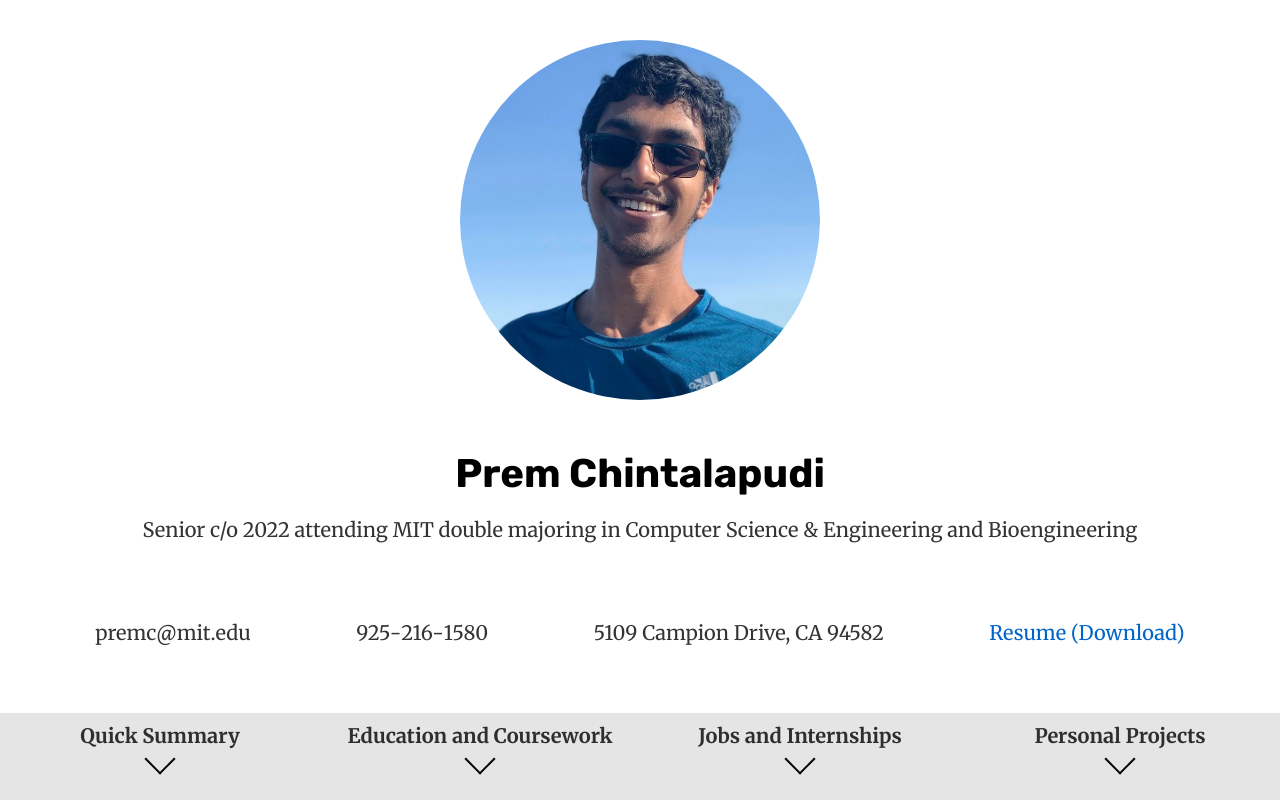
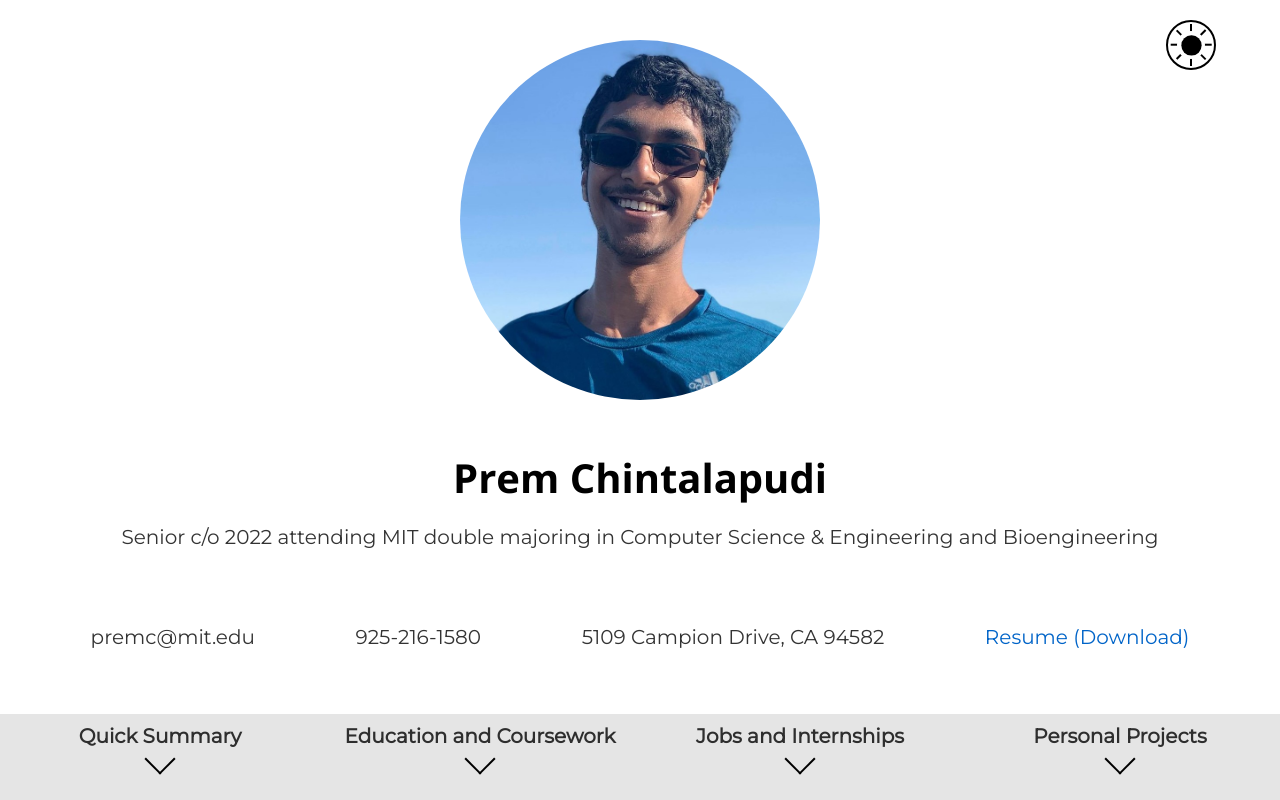
Before and after one commit to pchintalapudi/website-dev, a Vue app: page / in a window 1280 px wide. Built offline with nearby package versions, Linux system fonts and the light colour scheme.

Commit message:
Minor changes

```diff
--- a/public/index.html
+++ b/public/index.html
@@ -1,28 +1,35 @@
 <!DOCTYPE html>
 <html lang="en-US">
+
 <head>
   <meta charset="utf-8">
   <meta http-equiv="X-UA-Compatible" content="IE=edge">
   <meta name="viewport" content="width=device-width,initial-scale=1.0">
-    <meta name="description" content="Prem Chintalapudi is a senior at MIT double-majoring in computer science and bioengineering.">
+  <meta name="description"
+    content="Prem Chintalapudi is a senior at MIT double-majoring in computer science and bioengineering.">
   <meta name="robots" content="follow, index">
   <meta property="og:type" content="website">
   <meta property="og:title" content="Prem Chintalapudi">
-    <meta property="og:description" content="Prem Chintalapudi is a junior attending MIT double majoring in both Computer Science & Engineering and Bioengineering. A mostly-comprehensive accounting of my work for the past 5 years is located here.">
+  <meta property="og:description"
+    content="Prem Chintalapudi is a junior attending MIT double majoring in both Computer Science & Engineering and Bioengineering. A mostly-comprehensive accounting of my work for the past 5 years is located here.">
   <meta property="og:image" content="<%= BASE_URL %>profile.jpg">
   <meta property="og:url" content="https://pchintalapudi.github.io/home">
   <meta property="og:site_name" content="Prem Chintalapudi">
-    <link rel="icon" href="<%= BASE_URL %>favicon.ico">
-    <link rel="preconnect" href="https://fonts.googleapis.com">
+  <link rel="icon" href="<%= BASE_URL %>favicon.ico"><link rel="preconnect" href="https://fonts.googleapis.com">
   <link rel="preconnect" href="https://fonts.gstatic.com" crossorigin>
-    <link href="https://fonts.googleapis.com/css2?family=Merriweather:ital,wght@0,400;0,700;1,400&family=Rubik:ital,wght@0,400;0,700;1,400&display=swap" rel="stylesheet">
-    <title><%= htmlWebpackPlugin.options.title %></title>
+  <link href="https://fonts.googleapis.com/css2?family=Montserrat:ital@0;1&family=Open+Sans:wght@700&display=swap" rel="stylesheet">
+  <title>
+    <%= htmlWebpackPlugin.options.title %>
+  </title>
 </head>
+
 <body>
   <noscript>
-      <strong>I'm sorry but my website doesn't work properly without JavaScript enabled. Please enable it to continue.</strong>
+    <strong>I'm sorry but my website doesn't work properly without JavaScript enabled. Please enable it to
+      continue.</strong>
   </noscript>
   <div id="app"></div>
   <!-- built files will be auto injected -->
 </body>
+
 </html>
--- a/src/App.vue
+++ b/src/App.vue
@@ -1,5 +1,14 @@
 <template>
-<main>
+  <main :class="darkMode ? 'dark' : 'light'">
+    <span :class="['dark-mode-toggle']" @click="toggleDarkMode()">
+      <button class="button">Toggle Dark Mode</button>
+      <div class="rays">
+        <div class="ray"></div>
+        <div class="ray"></div>
+        <div class="ray"></div>
+        <div class="ray"></div>
+      </div>
+    </span>
     <title-vue></title-vue>
     <summary-vue></summary-vue>
     <education-vue></education-vue>
@@ -9,61 +18,74 @@
 </template>
 
 <script lang="ts">
-import { defineComponent } from 'vue';
-import TitleVue from './components/Title.vue';
-import SummaryVue from './components/Summary.vue';
-import EducationVue from './components/Education.vue';
-import WorkVue from './components/Work.vue';
-import ProjectsVue from './components/Projects.vue';
+import {
+  defineComponent,
+  onBeforeUnmount,
+  onMounted,
+  onUnmounted,
+  ref,
+} from "vue";
+import TitleVue from "./components/Title.vue";
+import SummaryVue from "./components/Summary.vue";
+import EducationVue from "./components/Education.vue";
+import WorkVue from "./components/Work.vue";
+import ProjectsVue from "./components/Projects.vue";
 
 export default defineComponent({
-  name: 'App',
+  setup() {
+    const darkMode = ref(false);
+    const sitePreference = localStorage.getItem("darkmode");
+    if (sitePreference === null) {
+      const changeListener = (event: MediaQueryListEvent) => {
+        const sitePreference = localStorage.getItem("darkmode");
+        if (sitePreference !== null) {
+          return;
+        }
+        darkMode.value = event.matches;
+      };
+      const mediaQuery = window.matchMedia("(prefers-color-scheme: dark)");
+      onMounted(() => mediaQuery.addEventListener("change", changeListener));
+      onBeforeUnmount(() =>
+        mediaQuery.removeEventListener("change", changeListener)
+      );
+    } else {
+      darkMode.value = sitePreference === "dark";
+    }
+    return { darkMode };
+  },
+  name: "App",
   components: {
     TitleVue,
     SummaryVue,
     EducationVue,
     WorkVue,
-    ProjectsVue
-  }
+    ProjectsVue,
+  },
+  methods: {
+    toggleDarkMode() {
+      this.darkMode = !this.darkMode;
+      localStorage.setItem("darkmode", this.darkMode ? "dark" : "light");
+    },
+  },
 });
 </script>
 
 <style>
 .light {
-  --bg-color: 255,255,255;
-  --fg-color: 0,0,0;
+  --bg-color: 255, 255, 255;
+  --fg-color: 0, 0, 0;
   --blue: 0, 100, 200;
   --green: 0, 144, 64;
   --yellow: 200, 175, 0;
   --red: 206, 32, 32;
 }
 .dark {
-  --bg-color: 18,18,18;
-  --fg-color: 222,222,222;
-  --blue: 0,127,255;
-  --green: 32,225,64;
+  --bg-color: 18, 18, 18;
+  --fg-color: 222, 222, 222;
+  --blue: 0, 127, 255;
+  --green: 32, 225, 64;
   --yellow: 225, 255, 64;
-  --red: 225,64,64;
-}
-@media (prefers-color-scheme: dark) {
-  main {
-    --bg-color: 18,18,18;
-    --fg-color: 222,222,222;
-    --blue: 0,127,255;
-    --green: 32,225,64;
-    --yellow: 225, 255, 64;
-    --red: 225,64,64;
-  }
-}
-@media not all and (prefers-color-scheme: dark) {
-  main {
-    --bg-color: 255,255,255;
-    --fg-color: 0,0,0;
-    --blue: 0, 100, 200;
-    --green: 0, 144, 64;
-    --yellow: 200, 175, 0;
-    --red: 206, 32, 32;
-  }
+  --red: 225, 64, 64;
 }
 * {
   display: flex;
@@ -72,7 +94,9 @@ export default defineComponent({
   padding: 0;
   box-sizing: border-box;
 }
-style, script, head {
+style,
+script,
+head {
   display: none;
 }
 h1 {
@@ -87,11 +111,17 @@ h3 {
 h4 {
   font-size: 1.125em;
 }
-h5, h6 {
+h5,
+h6 {
   font-size: 1.0625em;
 }
-h1, h2, h3, h4, h5, h6 {
-  font-family: 'Rubik', sans-serif;
+h1,
+h2,
+h3,
+h4,
+h5,
+h6 {
+  font-family: "Open Sans", sans-serif;
   color: rgb(var(--fg-color));
   transition: color 300ms;
 }
@@ -101,11 +131,12 @@ h1, h2, h3, h4, h5, h6 {
   transition: color 300ms;
 }
 main {
+  position: relative;
   --text-color: rgba(var(--fg-color), 0.8);
   background-color: rgb(var(--bg-color));
   color: var(--text-color);
   transition: color 300ms, background-color 300ms;
-  font-family: 'Merriweather', serif;
+  font-family: "Montserrat", sans-serif;
   scroll-behavior: smooth;
   overflow: auto;
   height: 100vh;
@@ -121,6 +152,100 @@ main {
 }
 .red {
   --color: rgb(var(--red));
+}
+.dark-mode-toggle {
+  position: absolute;
+  top: 2.5vh;
+  right: 5vw;
+  width: 50px;
+  height: 50px;
+  justify-content: center;
+  align-items: center;
+  cursor: pointer;
+  border-radius: 50%;
+  border: 2px solid rgb(var(--fg-color));
+  transition: border-color 300ms;
+}
+.dark-mode-toggle > button {
+  color: transparent;
+  background-color: transparent;
+  font-size: 0;
+  position: absolute;
+  top: 0;
+  right: 0;
+  bottom: 0;
+  left: 0;
+  height: 100%;
+  width: 100%;
+  border-radius: 50%;
+  border: none;
+  cursor: pointer;
+}
+.ray {
+  position: absolute;
+  top: 5%;
+  left: calc(50% - 1px);
+  bottom: 5%;
+  border-right: 2px solid rgba(var(--fg-color), 1);
+}
+.ray:nth-of-type(1) {
+  transform: rotate(0deg);
+}
+.ray:nth-of-type(2) {
+  transform: rotate(45deg);
+}
+.ray:nth-of-type(3) {
+  transform: rotate(90deg);
+}
+.ray:nth-of-type(4) {
+  transform: rotate(135deg);
+}
+.rays {
+  transition: transform 300ms;
+  height: 100%;
+  width: 100%;
+}
+.dark .rays {
+  transform: scale(0.6);
+}
+.dark-mode-toggle::after {
+  position: absolute;
+  content: "";
+  width: 62.5%;
+  height: 62.5%;
+  border-radius: 50%;
+  z-index: 1;
+  top: 0;
+  left: 0;
+  right: 0;
+  bottom: 0;
+  margin: auto;
+  transition: background-color 300ms, transform 300ms;
+  background-color: rgb(var(--bg-color));
+}
+.dark .dark-mode-toggle::after {
+  background-color: rgb(var(--fg-color));
+  transform: scale(0.9);
+}
+.dark-mode-toggle::before {
+  position: absolute;
+  content: "";
+  width: 62.5%;
+  height: 62.5%;
+  top: 0;
+  left: 0;
+  right: 0;
+  bottom: 0;
+  margin: auto;
+  border-radius: 50%;
+  background-color: rgb(var(--fg-color));
+  z-index: 2;
+  transition: background-color 300ms, transform 300ms;
+  transform: scale(0.7);
+}
+.dark .dark-mode-toggle::before {
+  background-color: rgb(var(--bg-color));
+  transform: scale(0.9) translate(20%, -10%);
 }
 @keyframes highlight {
   from {
@@ -147,7 +272,8 @@ main {
   h4 {
     font-size: 1.0625em;
   }
-  h5, h6 {
+  h5,
+  h6 {
     font-size: 1.03125em;
   }
 }
@@ -161,7 +287,8 @@ main {
   h4 {
     font-size: 1.03125em;
   }
-  h5, h6 {
+  h5,
+  h6 {
     font-size: 1.0156125em;
   }
 }
--- a/src/components/Summary.vue
+++ b/src/components/Summary.vue
@@ -139,6 +139,12 @@ export default defineComponent({
   cursor: pointer;
   align-items: center;
 }
+.linkable > * {
+  transition: transform 300ms;
+}
+.linkable:hover > * {
+  transform: scale(1.05);
+}
 .unlinkable {
   align-items: center;
 }
--- a/src/components/icons/GraduationCap.vue
+++ b/src/components/icons/GraduationCap.vue
@@ -1,5 +1,7 @@
 <template>
-  <i :class="['graduation-cap', color]"></i>
+  <i :class="['graduation-cap', color]">
+    <i class="base"></i>
+  </i>
 </template>
 <script lang="ts">
 import { defineComponent } from "vue";
@@ -10,16 +12,40 @@ export default defineComponent({
 });
 </script>
 <style scoped>
-.graduation-cap::before {
+.base {
+  box-sizing: content-box;
   position: absolute;
   content: "";
-  background-color: var(--color);
-  transition: background-color 300ms;
-  height: 10px;
-  width: 19.5px;
-  transform: translate(10px, 20px);
+  height: 4px;
+  width: 0;
+  border-style: solid;
+  border-bottom-style: none;
+  border-color: var(--color);
+  --ver-width: 4px;
+  --hor-width: 10px;
+  border-width: var(--ver-width) var(--hor-width);
+  border-top-color: transparent;
+  border-right-color: transparent;
   border-bottom-left-radius: 5px 2px;
+  transition: border-color 300ms;
+  transform: translate(10px, 19px);
+}
+.base::after {
+  position: absolute;
+  content: "";
+  height: 5px;
+  width: 0;
+  border-style: solid;
+  border-bottom-style: none;
+  border-color: var(--color);
+  --ver-width: 3px;
+  --hor-width: 14px;
+  border-width: var(--ver-width) var(--hor-width);
+  border-top-color: transparent;
+  border-left-color: transparent;
   border-bottom-right-radius: 5px 2px;
+  transition: border-color 300ms;
+  transform: translate(-19px, -4px);
 }
 .graduation-cap::after {
   position: absolute;
@@ -27,8 +53,7 @@ export default defineComponent({
   height: 10px;
   width: 20px;
   background-color: var(--color);
-  box-shadow: -7.5px 5.5px 0 0px rgb(var(--bg-color));
-  transition: background-color 300ms, box-shadow 300ms;
+  transition: background-color 300ms;
   transform: translate(10px, 10px) rotate(-10deg) skewX(60deg)
     rotate3d(1, 0, 0, 45deg);
 }
--- a/src/components/subcomponents/NumberedStat.vue
+++ b/src/components/subcomponents/NumberedStat.vue
@@ -63,7 +63,7 @@ export default defineComponent({
     font-weight: normal;
     color: var(--text-color);
     transition: color 300ms;
-    font-family: "Merriweather";
+    font-family: "Montserrat", sans-serif;
     font-size: 1em;
   }
   .number {
```
Lines whose indentation alone changed are shown as unchanged.
